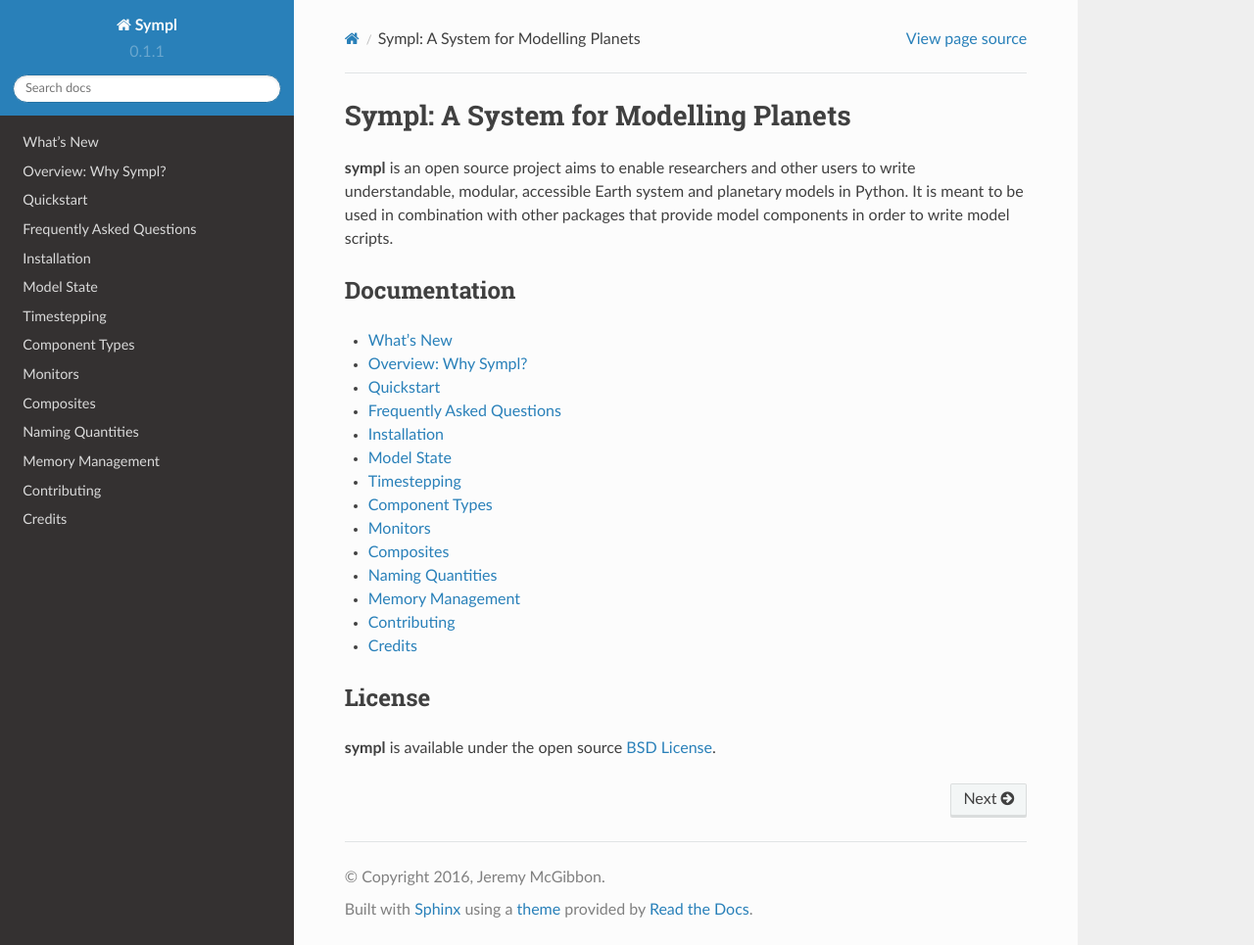
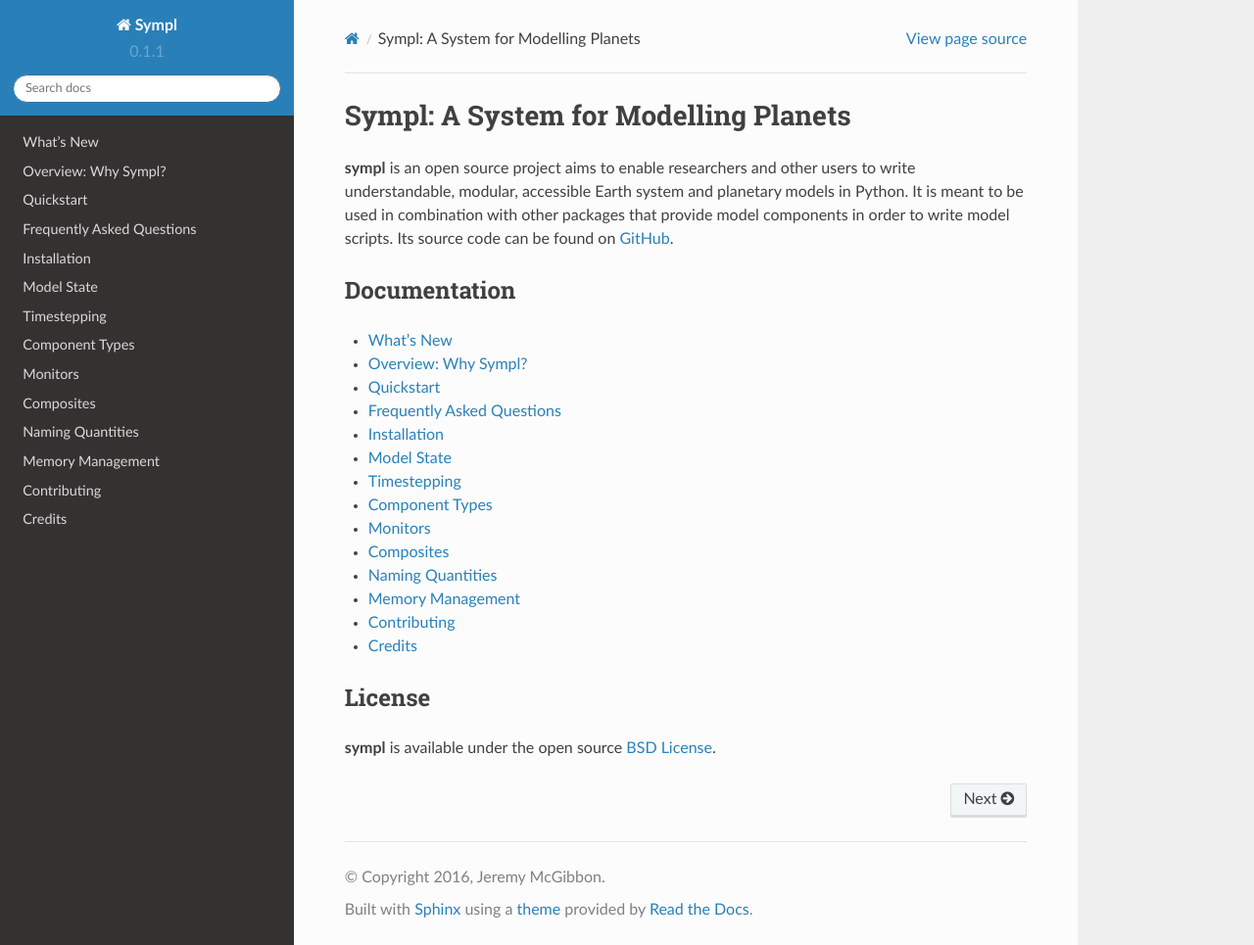
Before and after one commit to mcgibbon/sympl, a Sphinx documentation site: the page built from docs/index.rst, in a window 1280 px wide and 965 px high. Shown: the whole window at 98% size. Built offline with Sphinx 7.4.7 and the Read the Docs theme 2.0.0, drawn with Linux system fonts in a browser that asks for light colours.

```diff
--- a/docs/index.rst
+++ b/docs/index.rst
@@ -5,7 +5,10 @@ Sympl: A System for Modelling Planets
 **sympl** is an open source project aims to enable researchers and other
 users to write understandable, modular, accessible Earth system and planetary
 models in Python. It is meant to be used in combination with other packages
-that provide model components in order to write model scripts.
+that provide model components in order to write model scripts. Its source
+code can be found on GitHub_.
+
+.. _GitHub: https://github.com/mcgibbon/sympl
 
 Documentation
 -------------
--- a/docs/overview.rst
+++ b/docs/overview.rst
@@ -69,7 +69,7 @@ also contain information about the units of the quantity, and the grid it is
 located on. At the start of a model script, the state dictionary should be
 set to initial values. Code to do this may be present in other packages, or you
 can write this code yourself. The state and its initialization is discussed
-further in :ref:`State and Initialization`.
+further in :ref:`Model State`.
 
 The state dictionary is evolved by :py:class:`sympl.TimeStepper` and
 :py:class:`sympl.Implicit` objects. These types of objects take in the state
--- a/docs/state.rst
+++ b/docs/state.rst
@@ -55,7 +55,7 @@ model).
             attrs=('units': 'Pa')),
         }
 
-The call to :py:function:`sympl.set_dimension_names` tells the framework
+The call to :py:func:`sympl.set_dimension_names` tells the framework
 what dimension names correspond to what directions. This information is used
 by components to make sure the axes are in the right order.
 
```
Also changed, not shown: other parts of docs/index.rst (+2 -2 lines), docs/quickstart.rst (+9 -5 lines), docs/faq.rst (line endings or trailing spaces).
